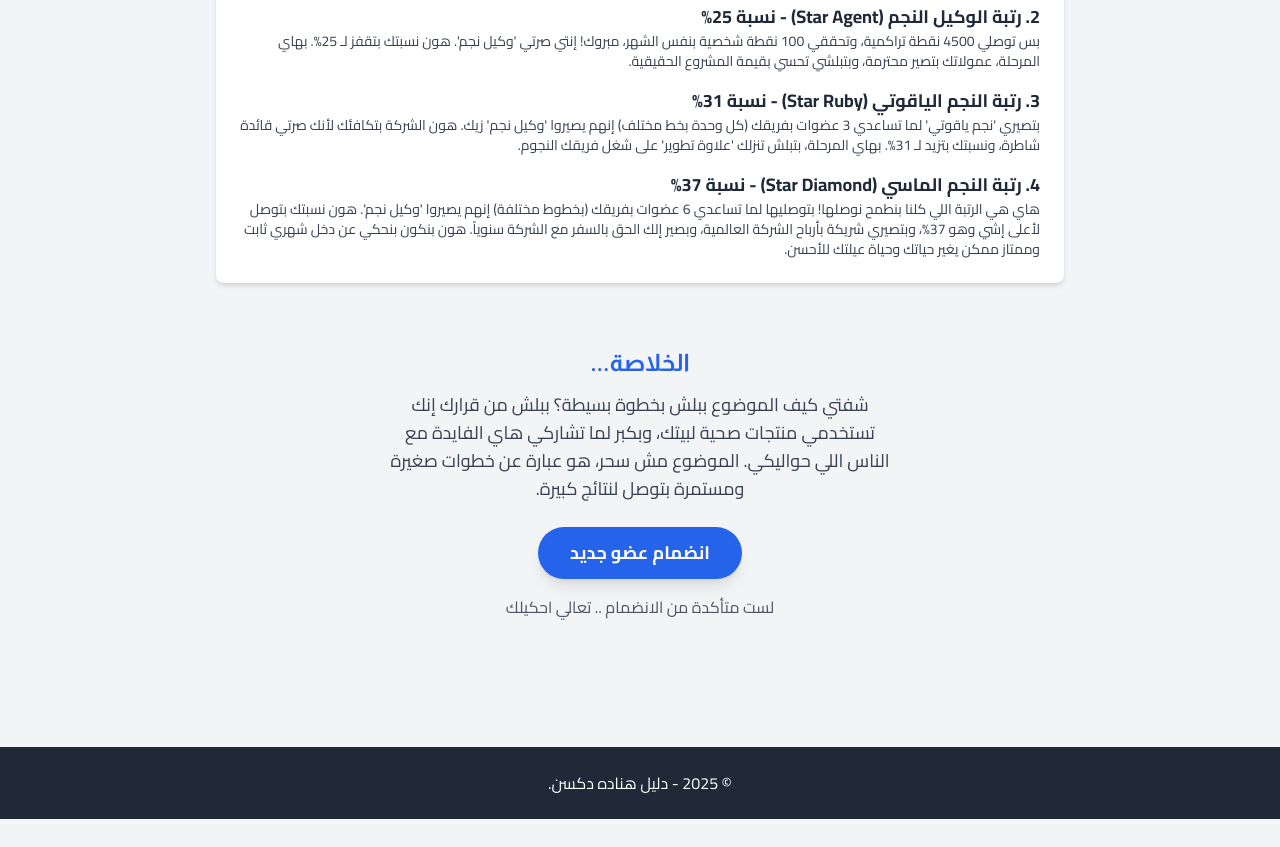
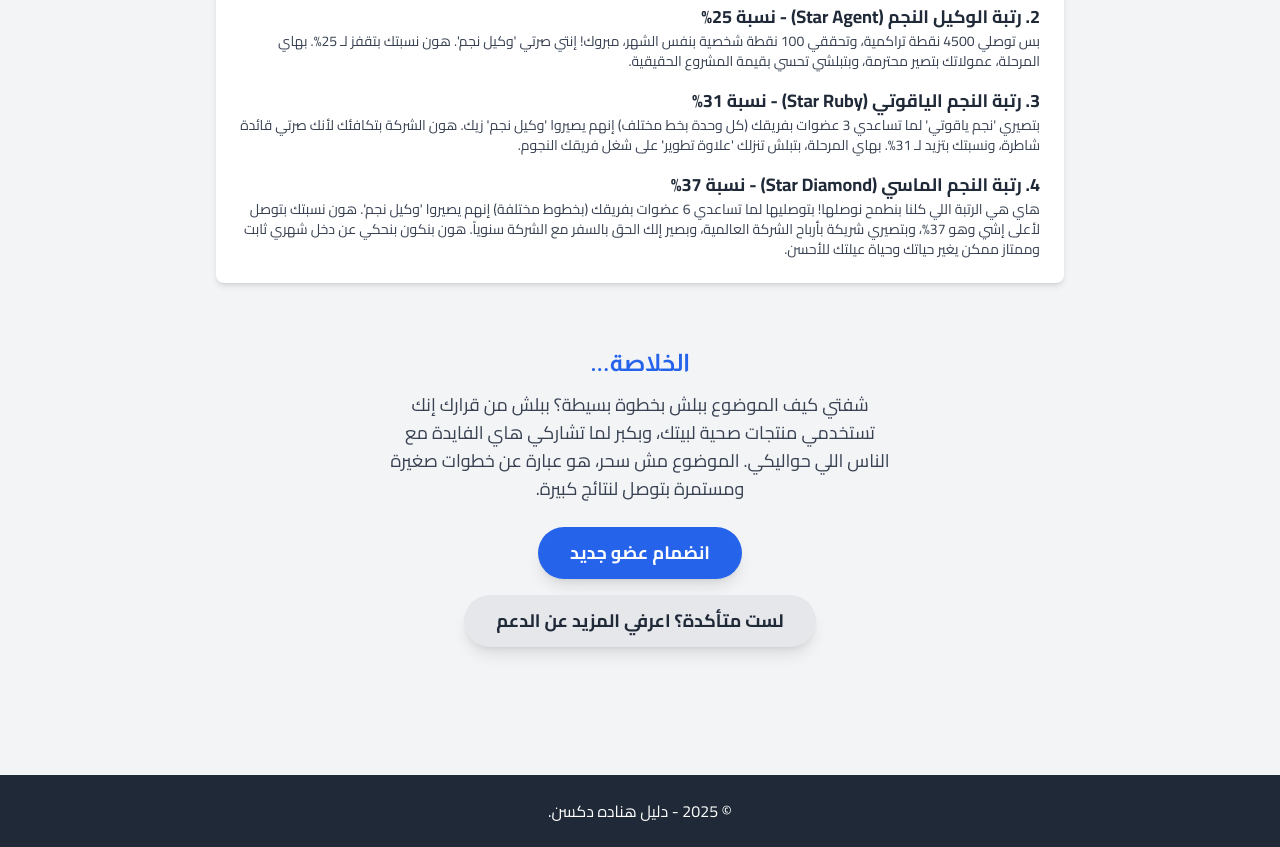
Before and after one commit to morad1971/DXN-AS-BUSINESS, a plain HTML site: page index.html in a window 1280 px wide. Shown: the part 2608-3455 px from the top of the page. Before the commit the page ends 3427 px from the top, so only its background shows below. Drawn offline with nearby package versions, Linux system fonts and the light colour scheme.

Commit message:
Update index.html

```diff
--- a/index.html
+++ b/index.html
@@ -163,8 +163,8 @@
                     <a href="https://morad1971.github.io/hanada-public-form/" class="inline-block bg-brand-blue text-white font-bold text-lg px-8 py-3 rounded-full shadow-lg hover:bg-opacity-90 transition duration-300 w-full sm:w-auto">
                         انضمام عضو جديد
                     </a>
-                    <a href="https://morad1971.github.io/hanada-support/" class="text-gray-600 hover:text-brand-blue transition">
-                        لست متأكدة من الانضمام .. تعالي احكيلك
+                    <a href="https://morad1971.github.io/hanada-support/" class="inline-block bg-gray-200 text-gray-800 font-bold text-lg px-8 py-3 rounded-full shadow-lg hover:bg-gray-300 transition duration-300 w-full sm:w-auto">
+                        لست متأكدة؟ اعرفي المزيد عن الدعم
                     </a>
                 </div>
             </div>
```
